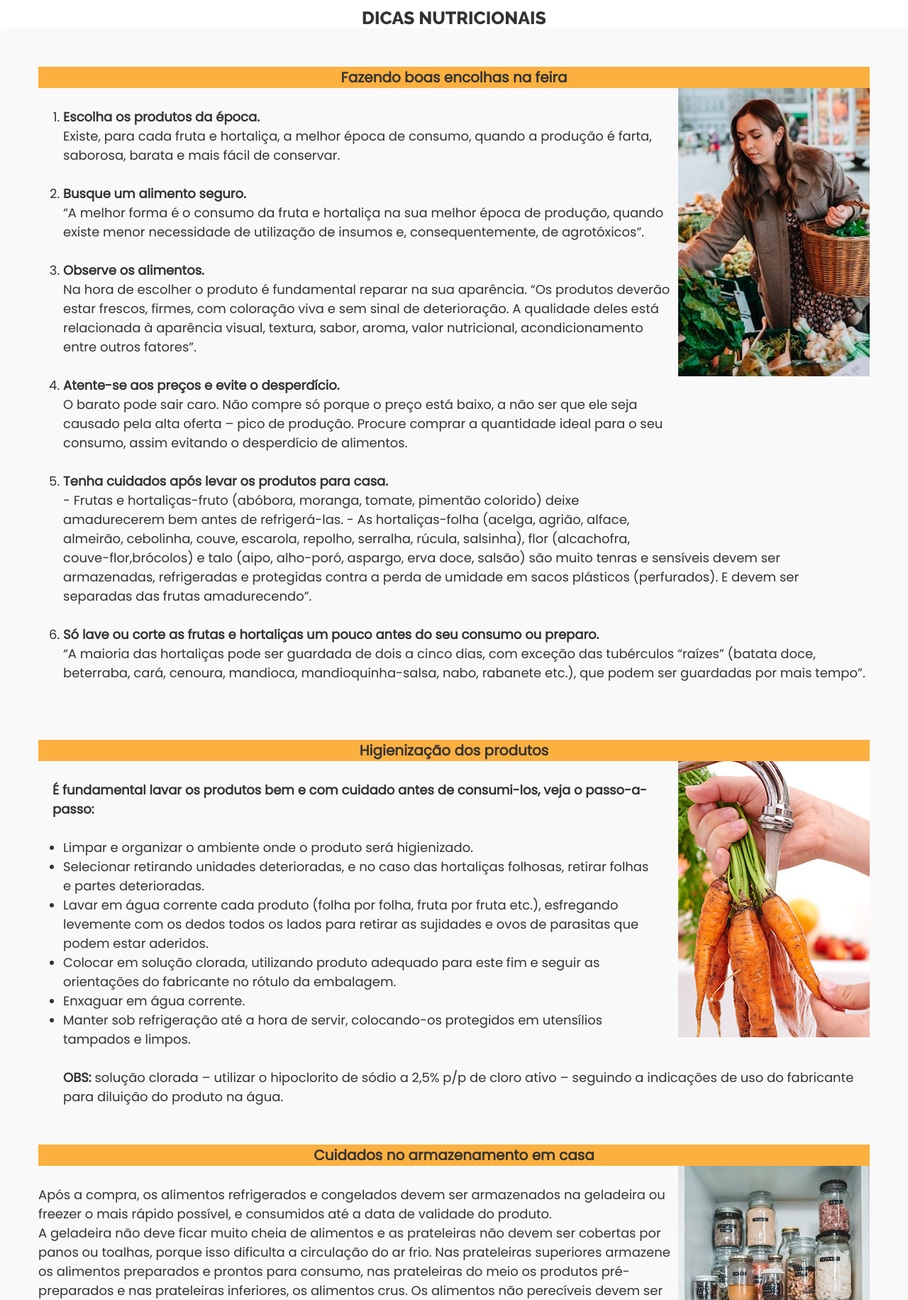
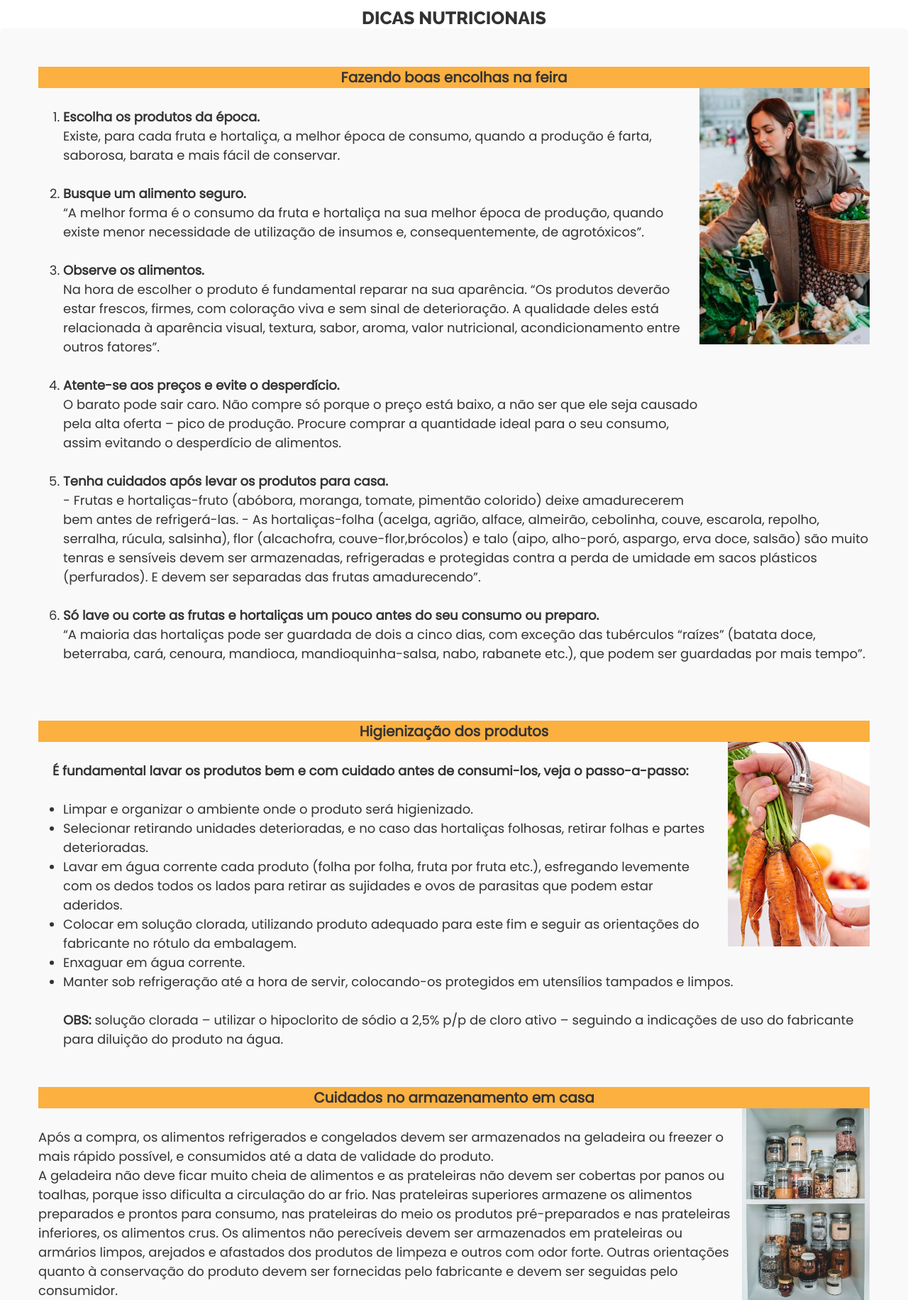
Before and after one commit to nagarcia94/Projeto.Integrador-EliRocha, a PHP site: page /dicasnutri.php in a window 1280 px wide. Shown: the part 144-1975 px from the top of the page at 71% size. Run offline with PHP 8.4, Linux system fonts and the light colour scheme.

Commit message:
Update estilo.css

```diff
--- a/css/estilo.css
+++ b/css/estilo.css
@@ -456,14 +456,14 @@ address {
 .feira img {
    float: right;
    margin-bottom: 220px;
+   width: 240px;
+}
 
-
-}
 
 .higienizacao img {
     float: right;
    margin-left: 30px;
-
+   width: 200px;
 }
 
 .higienizacao h3 {
@@ -471,27 +471,27 @@ address {
     margin-left: 20px;
 }
 
+
 .armazenamento img {
   float: right;
   margin-left: 15px;
-  margin: auto;
+  width: 180px;
 
 }
-.armazenamento {
-    height: 400px;
-}
+
 
 .ervas img {
    float: right;
    margin-bottom: 20px;
    margin-left: 14px;
-
+   width: 180px;
 }
 
 
 .agua img {
    float: right;
    margin-left: 14px;
+   width: 180px;
 
 }
 
@@ -520,6 +520,7 @@ address {
     background-color: rgba(248, 247, 247, 0.719);
     padding: 3rem;
     border-radius: 6px;
+    max-width: 100%;
 
 }
 
```
